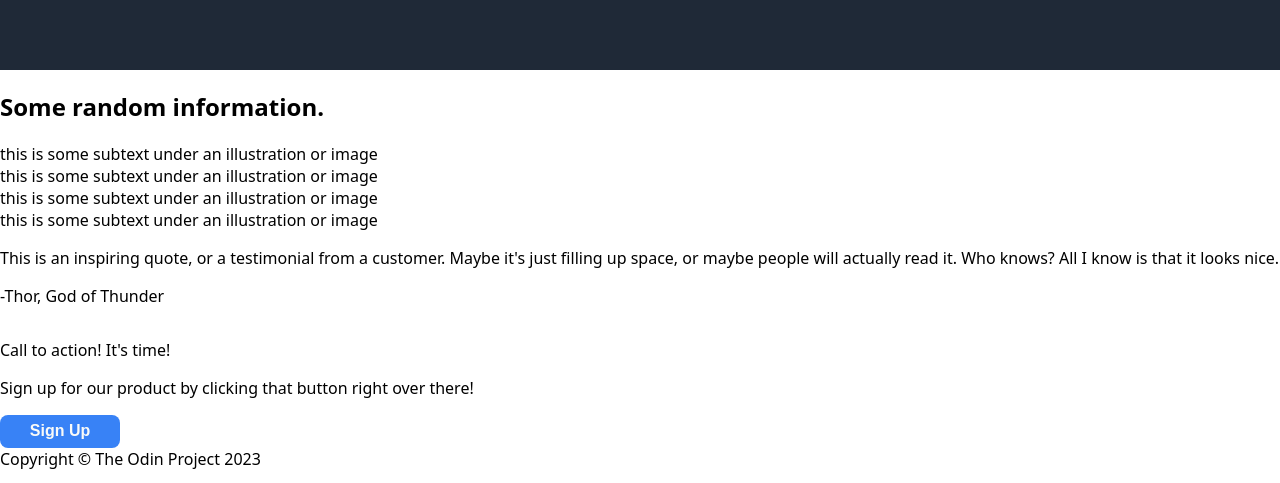
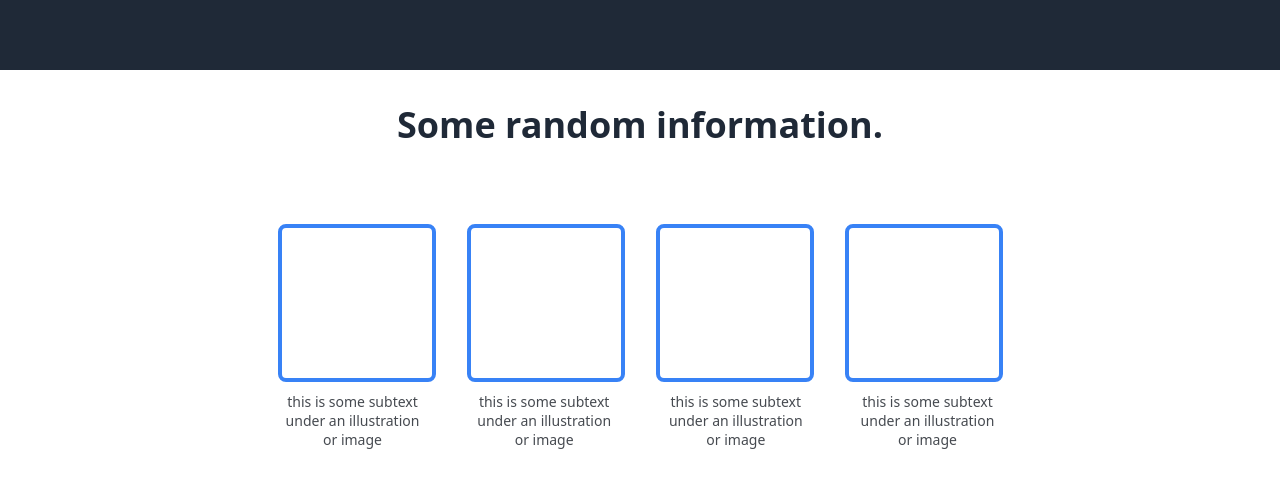
Before and after one commit to Tyler-McLaughlin/landing-page, a plain HTML site: page index.html in a window 1280 px wide. Shown: the part 469-952 px from the top of the page. Drawn offline with Linux system fonts and the light colour scheme.

Commit message:
Add info section. Add style to quote section

```diff
--- a/index.html
+++ b/index.html
@@ -27,15 +27,19 @@
         </div>
     </div>
     <div class="info">
+
         <h2>Some random information.</h2>
+
+        <div class="card-container">
+            <div class="card"></div>
+            <div class="card"></div>
+            <div class="card"></div>
             <div class="card"></div>
             <div class="card-text">this is some subtext under an illustration or image</div>
-        <div class="card"></div>
             <div class="card-text">this is some subtext under an illustration or image</div>
-        <div class="card"></div>
             <div class="card-text">this is some subtext under an illustration or image</div>
-        <div class="card"></div>
             <div class="card-text">this is some subtext under an illustration or image</div>
+                </div>
         </div>
     <div class="quote">
         <div class="quote-container">
--- a/styles.css
+++ b/styles.css
@@ -1,6 +1,11 @@
+html {
+    display: flex;
+}
+
 body {
     margin:0;
     height: 100vh;
+    flex: 1;
     display: flex;
     flex-direction: column;
     font-family: system-ui, -apple-system, BlinkMacSystemFont, 'Segoe UI', Roboto, Oxygen, Ubuntu, Cantarell, 'Open Sans', 'Helvetica Neue', sans-serif;
@@ -32,6 +37,13 @@ h1 {
     margin-top: 0;
 }
 
+h2 {
+    font-size: 36px;
+    font-weight: 900;
+    color: #1F2937;
+    margin-bottom: 75px;
+}
+
 button {
     color: #F9FAF8;
     background-color: #3882F6;
@@ -45,6 +57,7 @@ button {
 
 .hero-container {
     background-color: #1F2937;
+    flex: 1;
     display: flex;
     flex-direction: column;
     align-items: center;
@@ -53,7 +66,7 @@ button {
 }
 
 .header, .hero {
-    width: 925px;
+    width: 1000px;
 }
 
 .header {
@@ -90,3 +103,48 @@ button {
     display: flex;
     justify-content: flex-end;
 }
+
+.info {
+    display: flex;
+    flex-direction: column;
+    align-items: center;
+}
+
+.card-container {
+    width: 725px;
+    display: flex;
+    justify-content: space-between;
+    flex-wrap: wrap;
+    margin-bottom: 100px;
+}
+
+.card {
+    height: 150px;
+    width: 150px;
+    border: 4px solid #3882F6;
+    border-radius: 8px;
+}
+
+.card-text {
+    font-size: 14px;
+    font-weight: lighter;
+    color: #464a50;
+    width: 150px;
+    text-align: center;
+    margin-top: 10px;
+}
+
+.quote {
+    background-color: #E5E7EB;
+}
+
+.quote-container {
+    height: 464px;
+}
+
+.quote-text {
+    font-size: 32px;
+    font-weight: light;
+    font-style: italic;
+    color: #1F2937;
+}
```
Lines whose indentation alone changed are shown as unchanged.
